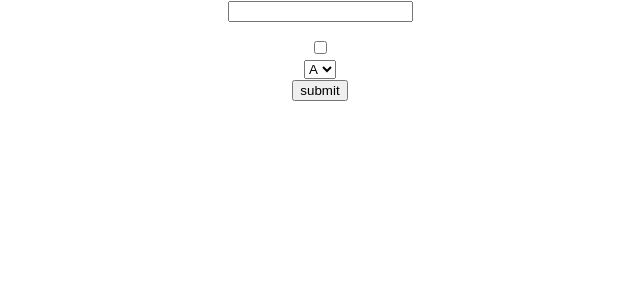
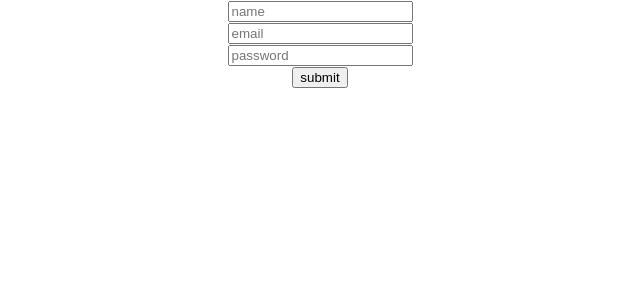
Before and after one commit to adityasadhu/react-learning, a React (Create React App) app: page / in a window 1280 px wide. Shown: the top 300 px of the page, without its empty margins (320-960 px from the left). Built offline with nearby package versions, Linux system fonts and the light colour scheme.

Commit message:
form validation

```diff
--- a/src/App.js
+++ b/src/App.js
@@ -3,6 +3,7 @@
 import ImageSlider from "./components/ImageSlider";
 import Counter from "./components/Counter";
 import MyForm from "./components/MyForm";
+import ValiationForm from "./components/ValidationForm";
 
 export default class App extends Component {
   state = {
@@ -14,7 +15,7 @@
 
     return (
       <div className="App">
-        <MyForm />
+        <ValiationForm />
       </div>
     );
   }
--- /dev/null
+++ b/src/components/ValidationForm.js
@@ -0,0 +1,96 @@
+import React from "react";
+
+const initialState = {
+  name: "",
+  email: "",
+  password: "",
+  nameError: "",
+  emailError: "",
+  passwordError: ""
+};
+
+export default class ValiationForm extends React.Component {
+  state = initialState;
+
+  handleChange = event => {
+    const isCheckbox = event.target.type === "checkbox";
+    this.setState({
+      [event.target.name]: isCheckbox
+        ? event.target.checked
+        : event.target.value
+    });
+  };
+
+  validate = () => {
+    let nameError = "";
+    let emailError = "";
+    // let passwordError = "";
+
+    if (!this.state.name) {
+      nameError = "name cannot be blank";
+    }
+
+    if (!this.state.email.includes("@")) {
+      emailError = "invalid email";
+    }
+
+    if (emailError || nameError) {
+      this.setState({ emailError, nameError });
+      return false;
+    }
+
+    return true;
+  };
+
+  handleSubmit = event => {
+    event.preventDefault();
+    const isValid = this.validate();
+    if (isValid) {
+      console.log(this.state);
+      // clear form
+      this.setState(initialState);
+    }
+  };
+
+  render() {
+    return (
+      <form onSubmit={this.handleSubmit}>
+        <div>
+          <input
+            name="name"
+            placeholder="name"
+            value={this.state.name}
+            onChange={this.handleChange}
+          />
+          <div style={{ fontSize: 12, color: "red" }}>
+            {this.state.nameError}
+          </div>
+        </div>
+        <div>
+          <input
+            name="email"
+            placeholder="email"
+            value={this.state.email}
+            onChange={this.handleChange}
+          />
+          <div style={{ fontSize: 12, color: "red" }}>
+            {this.state.emailError}
+          </div>
+        </div>
+        <div>
+          <input
+            type="password"
+            name="password"
+            placeholder="password"
+            value={this.state.password}
+            onChange={this.handleChange}
+          />
+          <div style={{ fontSize: 12, color: "red" }}>
+            {this.state.passwordError}
+          </div>
+        </div>
+        <button type="submit">submit</button>
+      </form>
+    );
+  }
+}
```
